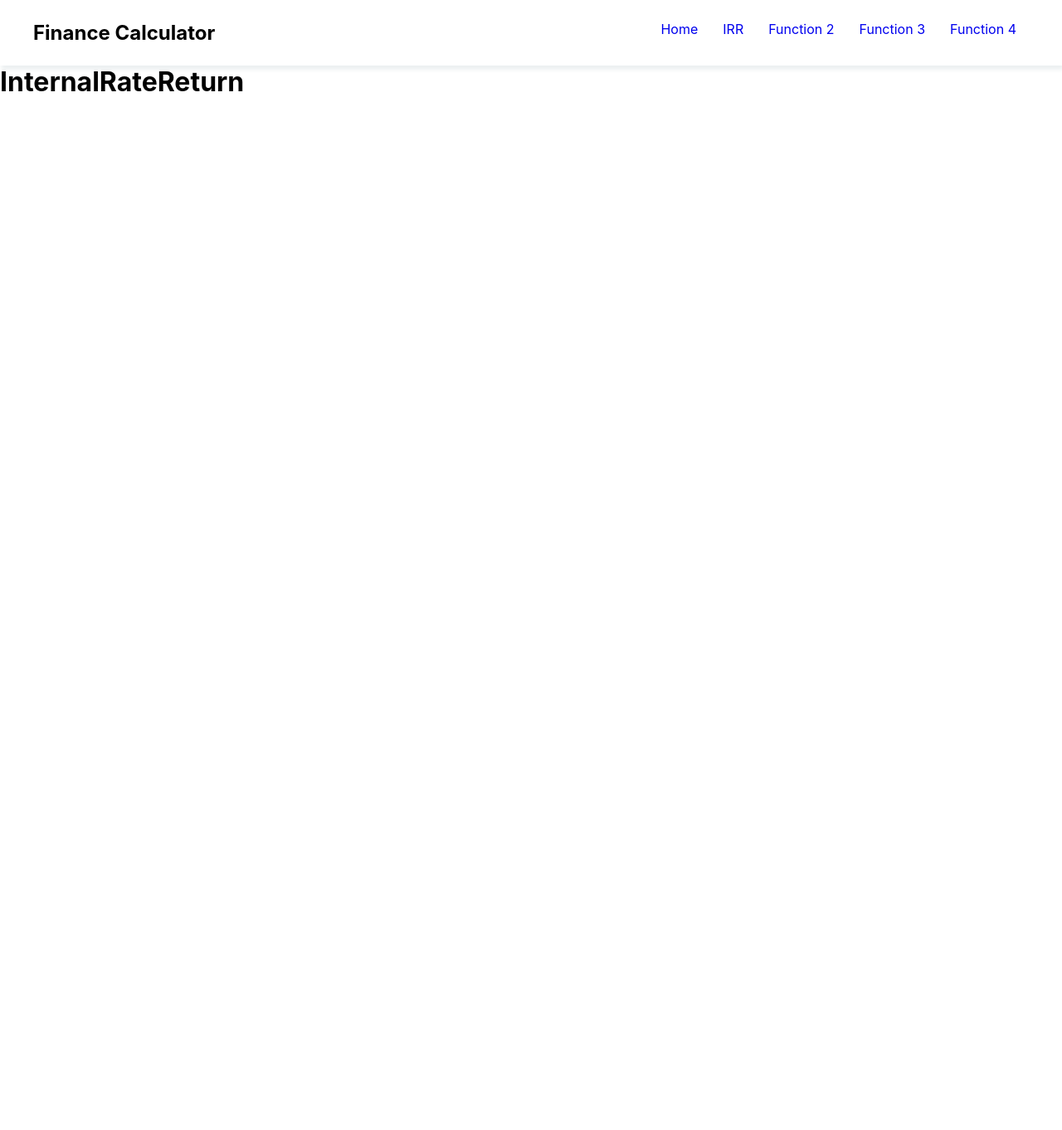
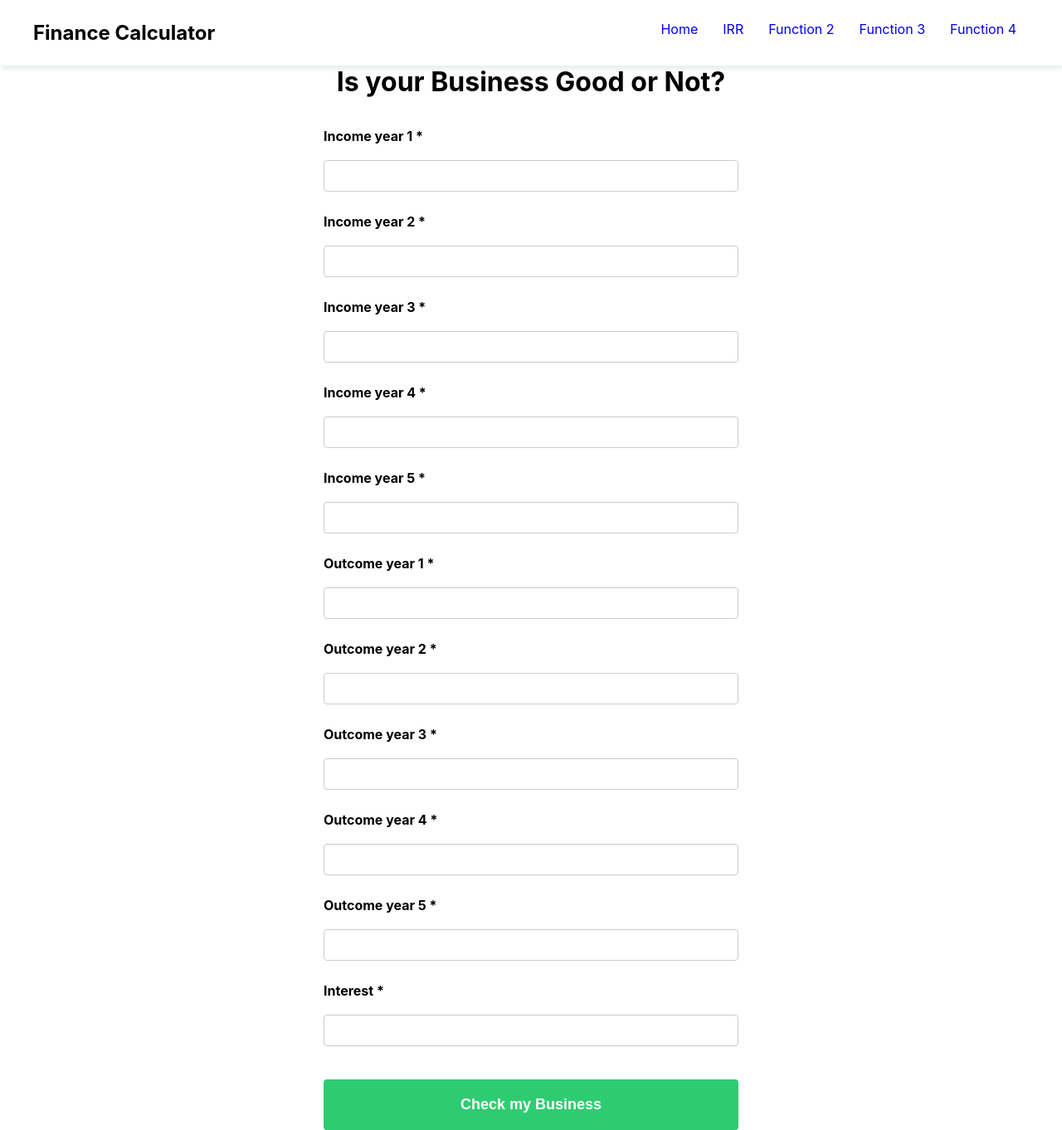
Before and after one commit to adhytianara/myfinance---front-end, a React (Create React App) app: page /internal in a window 1280 px wide. Shown: the whole page at 83% size. Before the commit the page ends 800 px from the top, so only its background shows below. Built offline with nearby package versions, Linux system fonts and the light colour scheme.

Commit message:
implement react-hook-form in irr page

```diff
--- a/package.json
+++ b/package.json
@@ -10,6 +10,7 @@
     "react": "^17.0.1",
     "react-bootstrap": "^1.4.0",
     "react-dom": "^17.0.1",
+    "react-hook-form": "^6.13.1",
     "react-router-dom": "^5.2.0",
     "react-scripts": "4.0.0",
     "web-vitals": "^0.2.4"
--- a/src/App.css
+++ b/src/App.css
@@ -20,3 +20,170 @@ nav li a {
   text-decoration: none;
   padding: 10px 15px;
 }
+
+body {
+  /* background: #0e101c; */
+  font-family: -apple-system, BlinkMacSystemFont, "Segoe UI", "Roboto", "Oxygen",
+    "Ubuntu", "Cantarell", "Fira Sans", "Droid Sans", "Helvetica Neue",
+    sans-serif;
+}
+
+form {
+  max-width: 500px;
+  margin: 0 auto;
+}
+
+h1 {
+  text-align: center;
+  padding-bottom: 10px;
+}
+
+.form {
+  background: #0e101c;
+  max-width: 400px;
+  margin: 0 auto;
+}
+
+.error {
+  color: #bf1650;
+}
+
+.error::before {
+  display: inline;
+  content: "⚠ ";
+}
+
+label.row {
+  display: flex;
+  flex-direction: row;
+}
+
+.row input {
+  width: auto;
+  transform: scale(1.5);
+  align-self: center;
+  margin-right: 10px;
+}
+
+input {
+  display: block;
+  box-sizing: border-box;
+  width: 100%;
+  border-radius: 4px;
+  border: 1px solid #cccccc;
+  padding: 10px 15px;
+  margin-bottom: 10px;
+  font-size: 14px;
+}
+
+label {
+  line-height: 2;
+  text-align: left;
+  display: block;
+  margin-bottom: 13px;
+  margin-top: 20px;
+  font-weight: 700;
+}
+
+button,
+input[type="submit"] {
+  background: #2ecc71;
+  color: white;
+  border: none;
+  margin-top: 40px;
+  padding: 20px;
+  font-size: 18px;
+  font-weight: 700;
+}
+button:disabled {
+  background: #ddd !important;
+}
+
+button {
+  display: block;
+  appearance: none;
+  border-radius: 4px;
+  width: 100%;
+}
+
+input[type="submit"]:hover {
+  background: #bf1650;
+}
+
+input[type="button"]:active,
+input[type="submit"]:active {
+  transition: 0.3s all;
+  transform: translateY(3px);
+  border: 1px solid transparent;
+  opacity: 0.8;
+}
+
+input:disabled {
+  opacity: 0.4;
+}
+
+input[type="button"]:hover {
+  transition: 0.3s all;
+}
+
+input[type="button"],
+input[type="submit"] {
+  -webkit-appearance: none;
+}
+
+.App {
+  max-width: 600px;
+  margin: 0 auto;
+}
+
+.popover__title {
+  font-size: 24px;
+  line-height: 36px;
+  text-decoration: none;
+  color: rgb(228, 68, 68);
+  text-align: center;
+  padding: 15px 0;
+}
+
+.popover__wrapper {
+  position: relative;
+  margin-top: 1.5rem;
+}
+.popover__content {
+  opacity: 0;
+  visibility: hidden;
+  position: absolute;
+  transform: translate(0, 10px);
+  background-color: #f1f1f1;
+  border: solid 1px #ccc;
+  /* border-width: 10px; */
+  padding: 1.5rem;
+  box-shadow: 0 2px 5px 0 rgba(0, 0, 0, 0.26);
+  width: auto;
+}
+.popover__content:before {
+  position: absolute;
+  z-index: -1;
+  content: "";
+  right: calc(50% - 10px);
+  top: -8px;
+  border-style: solid;
+  border-width: 0 10px 10px 10px;
+  border-color: transparent transparent #f1f1f1 transparent;
+  transition-duration: 0.3s;
+  transition-property: transform;
+}
+/* .popover__wrapper:hover .popover__content { */
+.popover__wrapper.open .popover__content {
+  z-index: 10;
+  opacity: 1;
+  visibility: visible;
+  transform: translate(0, -10px);
+  transition: all 0.5s cubic-bezier(0.75, -0.02, 0.2, 0.97);
+}
+
+li.line {
+  text-decoration: line-through;
+  color: #ccc;
+  /* font-weight: 700; */
+}
--- a/src/App.js
+++ b/src/App.js
@@ -2,9 +2,9 @@ import "./App.css";
 import { Fragment, useState } from "react";
 import Navbar from "./components/Navbar";
 import Home from "./components/Home";
-import InternalRateReturn from "./components/InternalRateReturn";
 import FunctionDua from "./components/FunctionDua";
 import { BrowserRouter, Switch, Route } from "react-router-dom";
+import InternalRateReturn from "./components/InternalRateReturn";
 
 function App() {
   return (
--- a/src/components/InternalRateReturn.js
+++ b/src/components/InternalRateReturn.js
@@ -1,11 +1,66 @@
-import React from 'react'
+import React from "react";
+import { useForm } from "react-hook-form";
+
+function later(delay) {
+  return new Promise(function (resolve) {
+    setTimeout(resolve, delay);
+  });
+}
 
 function InternalRateReturn() {
-    return (
-        <div>
-            <h1>InternalRateReturn</h1>
-        </div>
-    )
+  // register berfungsi untuk mendaftarkan form ke hook
+  const { register, handleSubmit, errors, formState, reset } = useForm();
+
+  const onSubmit = async (data) => {
+    console.log(data);
+  };
+
+  return (
+    <div>
+      <h1> Is your Business Good or Not? </h1>
+      <form>
+        <label> Income year 1 * </label>
+        <input type="number" name="income1" ref={register()} />
+
+        <label> Income year 2 *</label>
+        <input type="number" name="income2" ref={register()} />
+
+        <label> Income year 3 *</label>
+        <input type="number" name="income3" ref={register()} />
+
+        <label> Income year 4 *</label>
+        <input type="number" name="income4" ref={register()} />
+
+        <label> Income year 5 *</label>
+        <input type="number" name="income5" ref={register()} />
+
+        <label> Outcome year 1 *</label>
+        <input type="number" name="outcome1" ref={register()} />
+
+        <label> Outcome year 2 *</label>
+        <input type="number" name="outcome2" ref={register()} />
+
+        <label> Outcome year 3 *</label>
+        <input type="number" name="outcome3" ref={register()} />
+
+        <label> Outcome year 4 *</label>
+        <input type="number" name="outcome4" ref={register()} />
+
+        <label> Outcome year 5 *</label>
+        <input type="number" name="outcome5" ref={register()} />
+
+        <label> Interest *</label>
+        <input type="number" name="interest" ref={register()} />
+
+        <button
+          type="button"
+          onClick={handleSubmit(onSubmit)}
+        >
+          Check my Business
+        </button>
+      </form>
+    </div>
+  );
 }
 
-export default InternalRateReturn
+export default InternalRateReturn;
```
Also changed, not shown: 1 other file (tests, documents, lock files or other folders).
